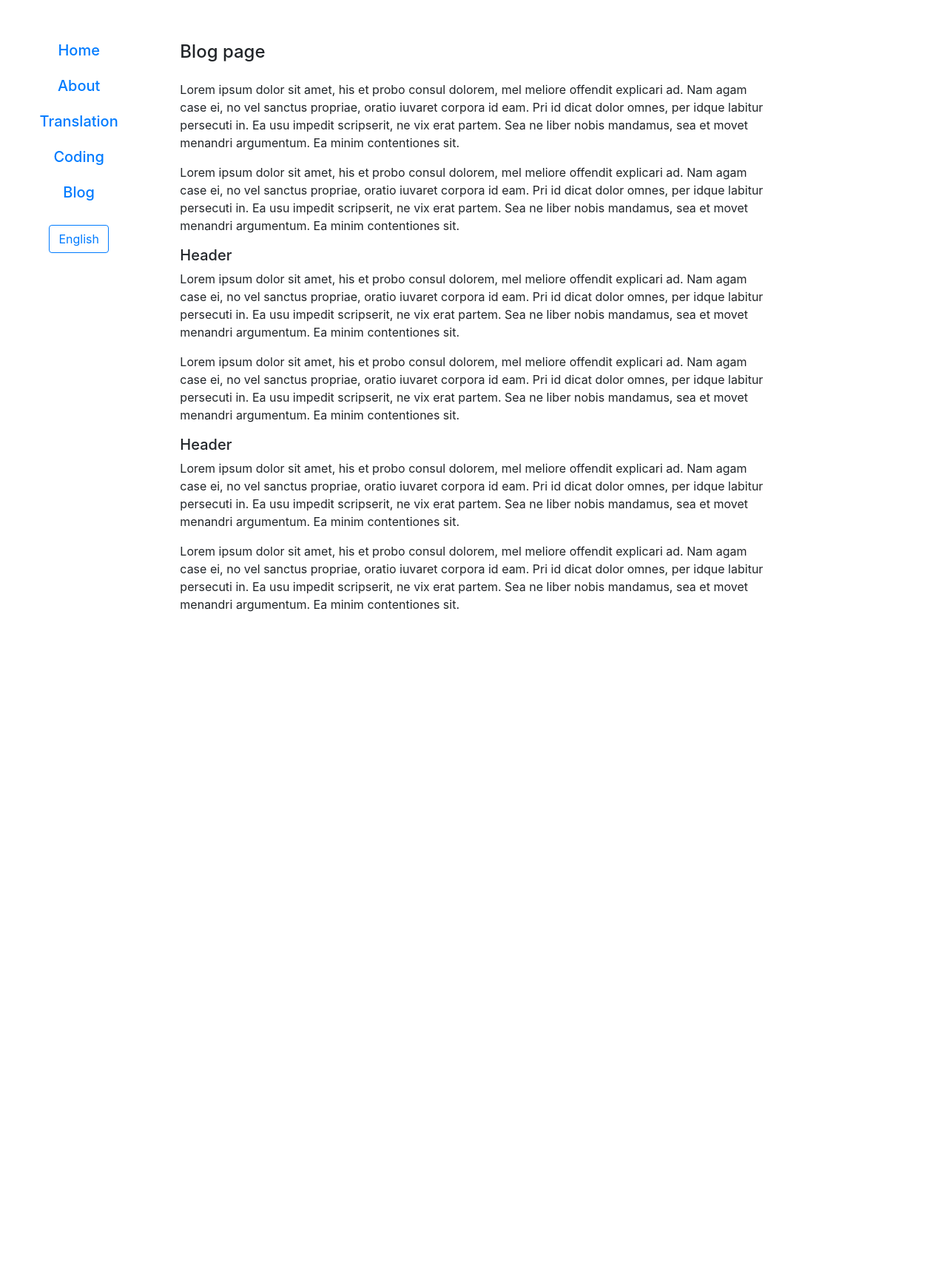
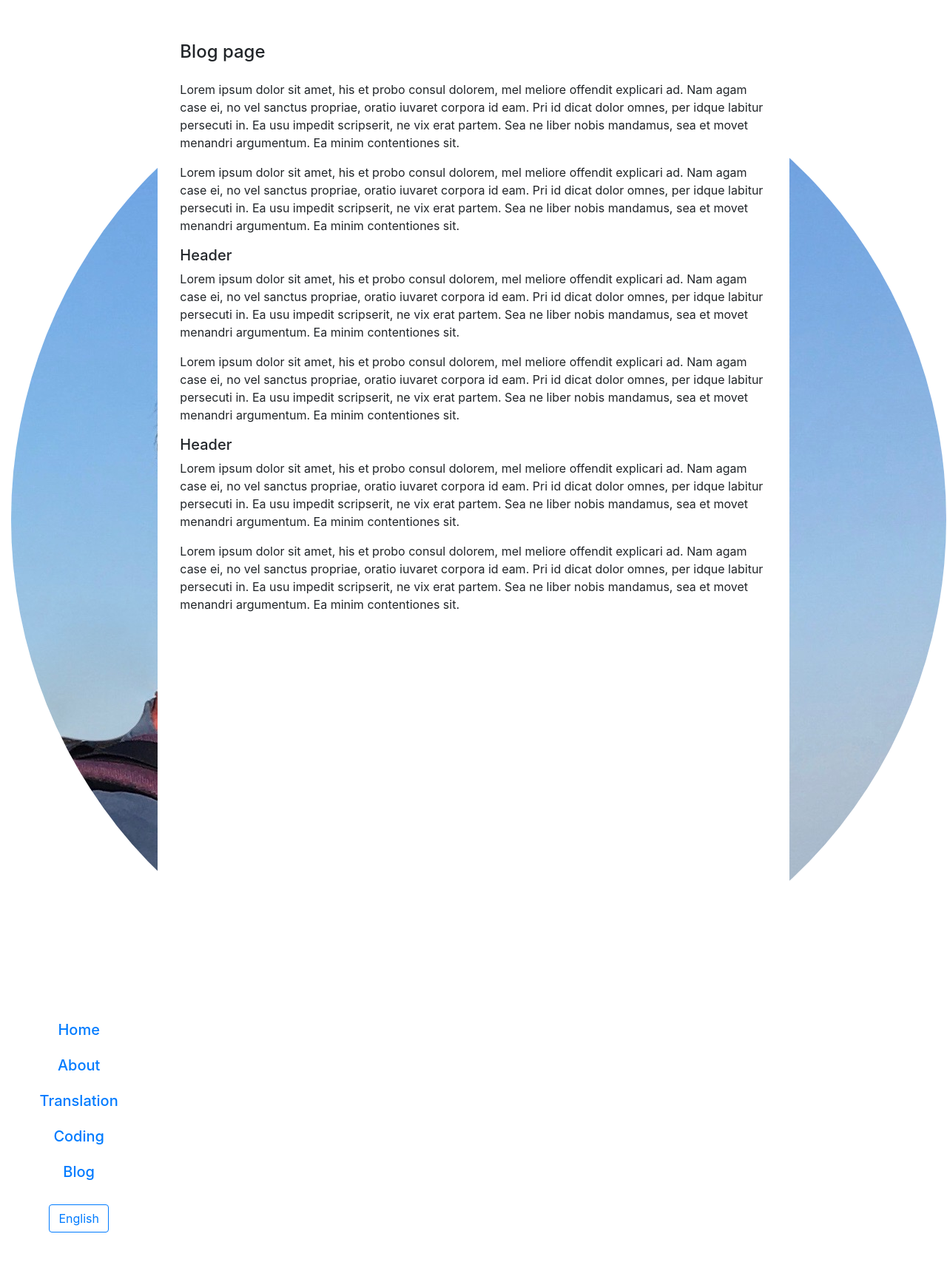
Before and after one commit to 4ka0/personal_website, a Django app: template templates/blog.html in a window 1280 px wide. Shown: the whole page at 74% size. Before the commit the page ends 827 px from the top, so only its background shows below. Run offline with Django 3.2, Linux system fonts and the light colour scheme; the template is opened without the code that fills it: most values are stand-ins (such as "Sample title", 1, 10 or a date in 2020); some libraries are stand-ins or nearby versions.

Commit message:
Added image

```diff
--- a/templates/base.html
+++ b/templates/base.html
@@ -27,6 +27,9 @@
 
                         <!-- Page links -->
                         <ul class="navbar-nav">
+
+                            <!-- !!! FIX IMAGE LINK !!! -->
+                            <img class="profile-image mb-3 rounded-circle mx-auto" src="../static/img/profile.jpeg" alt="Profile image" >
 
                             <h5>
                                 <li {% if request.resolver_match.url_name == 'home' %}class="nav-item active"{% endif %}>
```
Also changed, not shown: db.sqlite3, static/img/profile.jpeg (added), 1 other file.
